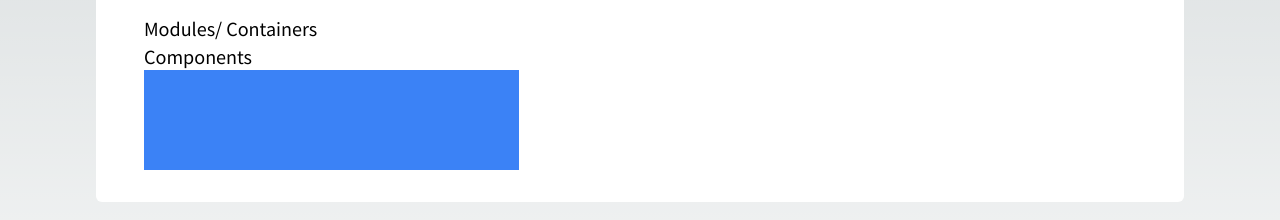
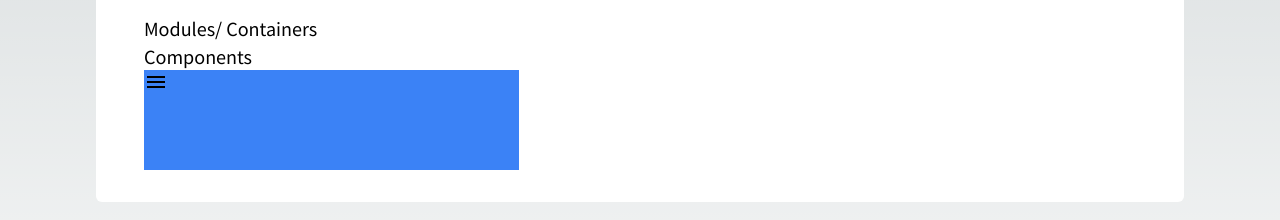
Before and after one commit to penspulse326/bat-mobile-test, a Next.js app: page /problem3 in a window 1280 px wide. Shown: the part 246-466 px from the top of the page. Built offline with nearby package versions, Linux system fonts and the light colour scheme.

Commit message:
feat: add comp BtnBurgerMenu

```diff
--- /dev/null
+++ b/components/BtnBurgerMenu/index.tsx
@@ -0,0 +1,11 @@
+import Image from 'next/image';
+
+function BtnBurgerMenu() {
+  return (
+    <button type="button">
+      <Image src="/icon-burger.svg" alt="button menu" width={24} height={24} />
+    </button>
+  );
+}
+
+export default BtnBurgerMenu;
--- a/modules/CompDescBox/index.tsx
+++ b/modules/CompDescBox/index.tsx
@@ -1,9 +1,13 @@
+import BtnBurgerMenu from '@/components/BtnBurgerMenu';
+
 function CompDescBox() {
   return (
     <div>
       <h4 className="text-lg"> Modules/ Containers</h4>
       <h4 className="text-lg"> Components</h4>
-      <div className="h-[100px] w-[375px] bg-blue-500" />
+      <div className="h-[100px] w-[375px] bg-blue-500">
+        <BtnBurgerMenu />
+      </div>
     </div>
   );
 }
```
Also changed, not shown: public/icon-burger.svg (added).
